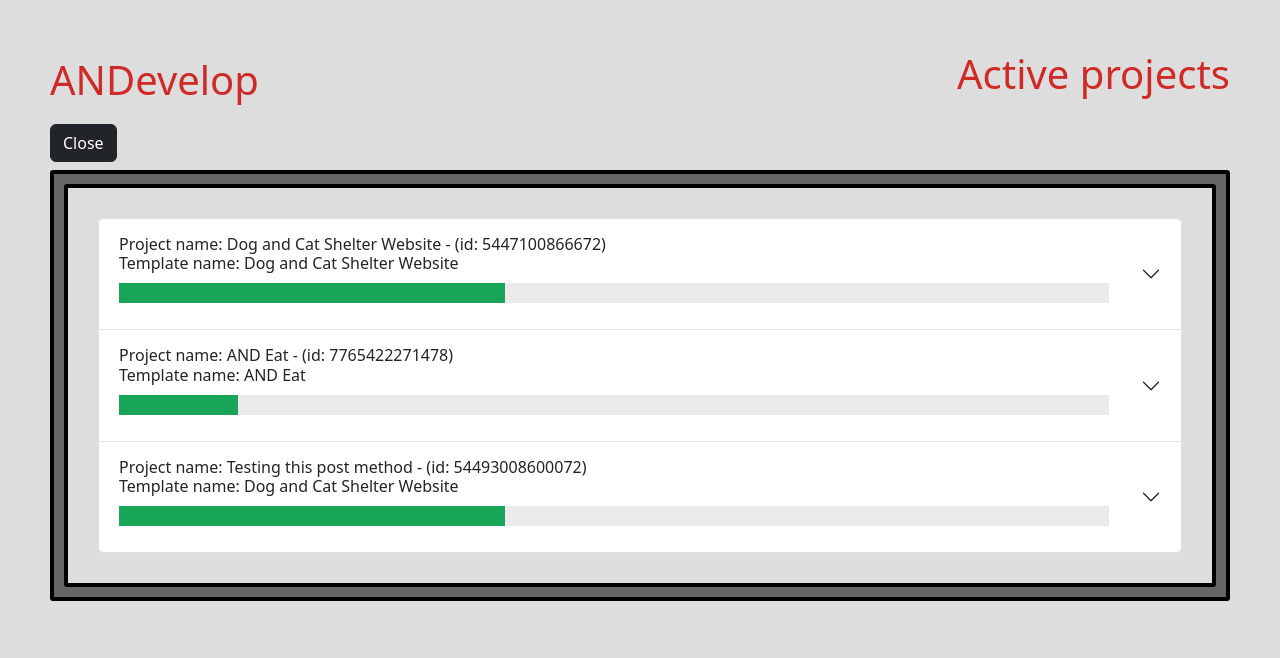
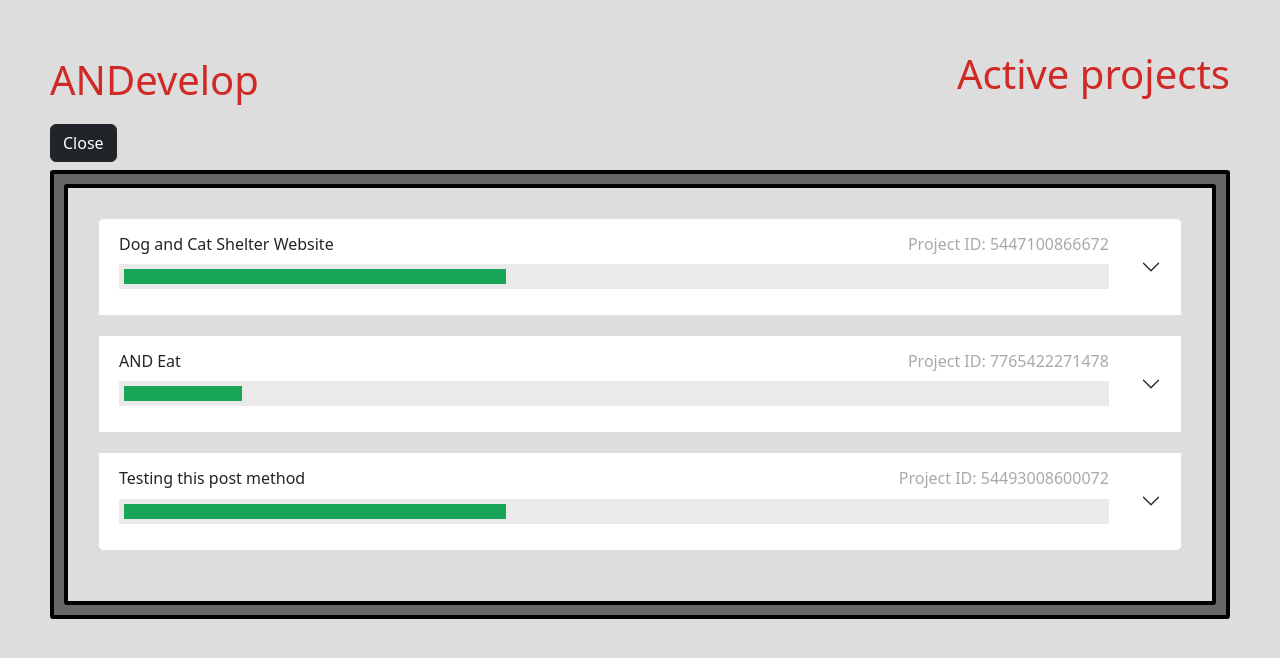
Before and after one commit to 1upskillsystems/ANDevelop, a React (Create React App) app in the folder client/: page /current-projects in a window 1280 px wide. Shown: the top 658 px of the page. Built offline with nearby package versions, Linux system fonts and the light colour scheme.

Commit message:
currentProjects component small fixes and data polish

```diff
--- a/client/src/components/css/currentProjects.css
+++ b/client/src/components/css/currentProjects.css
@@ -1,15 +1,65 @@
+.accordion-item {
+    margin-bottom: 20px;
+    border-radius: 10px;
+}
+
 .current-projects-header-info {
     width: 95%;
 }
 
 .progress-wrapper {
     width: 100%;
-    height: 20px;
+    height: 25px;
     background: #eaeaea;
     margin: 10px 10px 10px 0;
+    padding: 5px;
 }
 
 .progress-bar {
-    height: 20px;
+    height: 100%;
     background: #18A558!important;
 }
+
+.project-header-info,
+.project-date-info,
+.project-members-wrap,
+.project-members-wrap .member,
+.project-members-wrap .member-img {
+    display: flex;
+}
+
+.project-header-info,
+.project-date-info,
+.project-members-wrap {
+    flex-direction: row;
+    flex-wrap: wrap;
+    justify-content: space-between;
+}
+
+.project-header-info .project-id {
+    color: darkgray;
+}
+
+.project-members-wrap article {
+    width: 47.5%;
+    margin: 10px 0 20px;
+    background: #fafafa;
+    padding: 20px;
+    border: 1px solid #eaeaea;
+    border-radius: 5px;
+    box-shadow: 0 0 20px 5px rgba(0,0,0,0.05);
+}
+
+.member {
+    margin-top: 15px;
+}
+
+.member-img {
+    width: 50px;
+    height: 50px;
+    justify-content: center;
+    align-items: center;
+    border: 3px solid red;
+    border-radius: 50%;
+    margin-right: 10px;
+}
--- a/client/src/components/currentProjects.js
+++ b/client/src/components/currentProjects.js
@@ -1,4 +1,4 @@
-import React, { useContext, useEffect } from "react";
+import React, { useContext } from "react";
 import Accordion from 'react-bootstrap/Accordion';
 import PageContainer from "./PageContainer";
 import { ProjectContext } from "../contexts/projectContext";
@@ -20,7 +20,6 @@ function CurrentProjects() {
     const current = Math.floor(Date.now() / 1000);
     const total = +deadline - +started;
     const elaps = current - started;
-
     return Math.round((elaps / total) * 100) + "%";
   }
 
@@ -39,21 +38,49 @@ function CurrentProjects() {
               const progress = calcTime(proj.time_start, proj.time_deadline);
 
               return (
-                <Accordion.Item eventKey="0" key={i}>
+                <Accordion.Item eventKey={i} key={i}>
                     <Accordion.Header>
                       <div className="current-projects-header-info">
-                        <div>Project name: {proj.project_name} - (id: {proj.project_id})</div>
-                        <div>Template name: {currentTemplate.template_name}</div>
+                        <div className="project-header-info">
+                          <div className="project-name">{proj.project_name}</div>
+                          <div className="project-id">Project ID: {proj.project_id}</div>
+                        </div>
                         <div className="progress-wrapper">
                           <div className="progress-bar" style={{width: progress}}></div>
                         </div>
                       </div>
                     </Accordion.Header>
                     <Accordion.Body>
-                      {currentTemplate.desciption}
+                      <p><strong>Template used:</strong> {currentTemplate.template_name}</p>
+                      <div className="project-date-info">
+                        <div><p><strong>Date started:</strong> {new Date(proj.time_start * 1000).toLocaleString()}</p></div>
+                        <div><p><strong>Deadline:</strong> {new Date(proj.time_deadline * 1000).toLocaleString()}</p></div>
+                      </div>
+                      <p><strong>Project Description:</strong></p>
+                      <p>{currentTemplate.desciption}</p>
+                      <hr />
+                      <div className="project-members-wrap">
+                        {proj.team_members.map((member, i) => {
+                          let role = "Developer";
+                          if (member.role) role = member.role;
+                          return (
+                            <article key={i}>
+                              <h5>{role}</h5>
+                              <div className="member">
+                                <div className="member-img">img</div>
+                                <div className="member-details">
+                                  <div><strong>{member.name}</strong></div>
+                                  <div>({member.individual_role} - {member.clubs_house})</div>
+                                </div>
+                              </div>
+                            </article>
+                          );
+                        })}
+                      </div>
                     </Accordion.Body>
                 </Accordion.Item>
               );
+
             }
           })}
         </Accordion>
```
